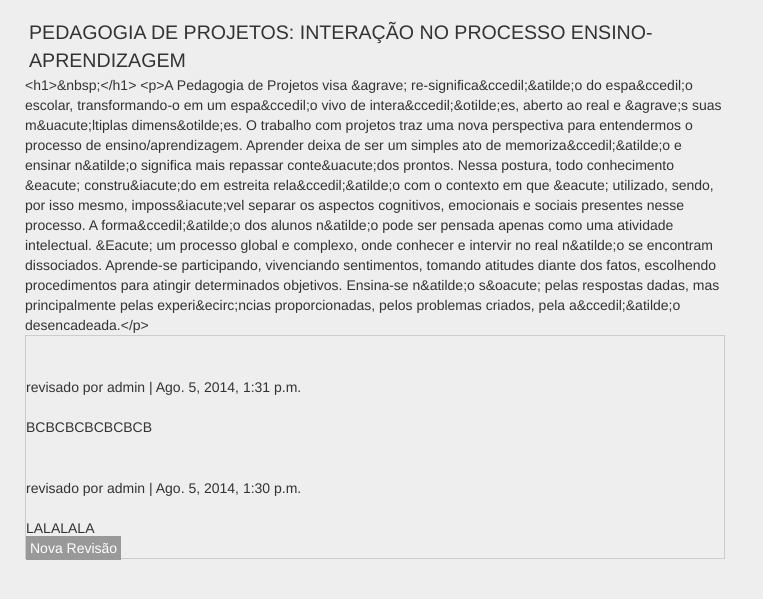
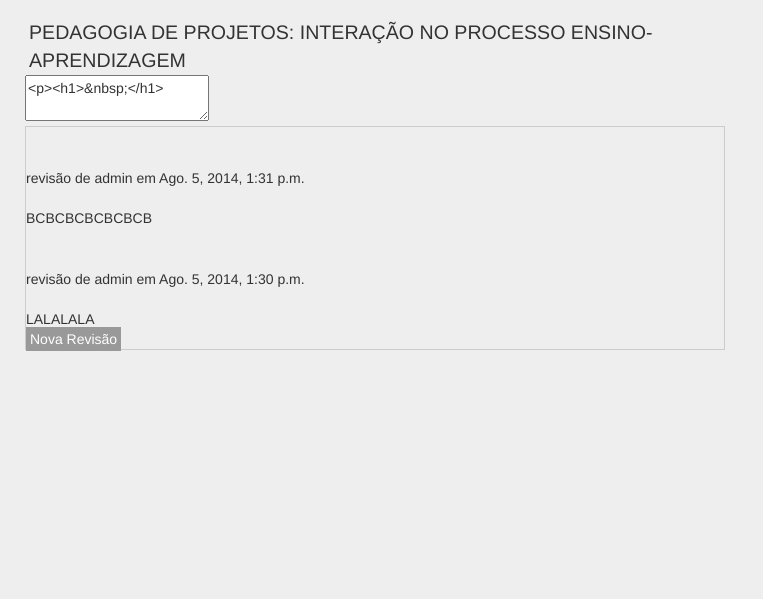
Before and after one commit to mfmarlonferrari/sabia2, a Django app: page /1/revisoes/ in a window 1280 px wide. Shown: the part 51-650 px from the top of the page, without its empty margins (0-763 px from the left). Run offline with Django 3.2, Linux system fonts and the light colour scheme; data comes from the database, SQL or seed files in the repository; parts of the project's set-up code (start-up, migrations or seed data) failed here and were passed over; some libraries are stand-ins or nearby versions.

Commit message:
editor de revisões, visualizador de documentos, visualizador de revisões

```diff
--- a/Sabia/templates/revisao.html
+++ b/Sabia/templates/revisao.html
@@ -1,5 +1,6 @@
 {% load staticfiles %}
 {%include "header.html" %}
+<script src="{% static 'ckeditor/ckeditor.js' %}"></script>
 
 <style type="text/css">
    .main { margin-left: 25px; margin-top: 30px; width: 700px; }
@@ -12,15 +13,17 @@
  <div class="main">
 <!-- Respostas  -->
 <div class="title">{{ titulo }}</div>
-<div class="explicacao">{{ conteudo }}</div>
-
+    <textarea id="conteudo" name="conteudo">&lt;p&gt;{{ conteudo }}&lt;/p&gt;</textarea>
+    <script type="text/javascript">
+        CKEDITOR.replace( 'conteudo', {Toolbar: 'Full', height: 400});
+    </script>
 
 <div id="list">
 
     {% for revisao in revisoes %}
         <div class="post">
             <hr>
-            revisado por {{ revisao.autor }} | <span class="date">{{ revisao.dtCriacao }}</span> <br /><br />
+            revisão de {{ revisao.autor }} em <span class="date">{{ revisao.dtCriacao }}</span> <br /><br />
             {{ revisao.conteudo }} <br />
         </div>
     {% endfor %}
```
